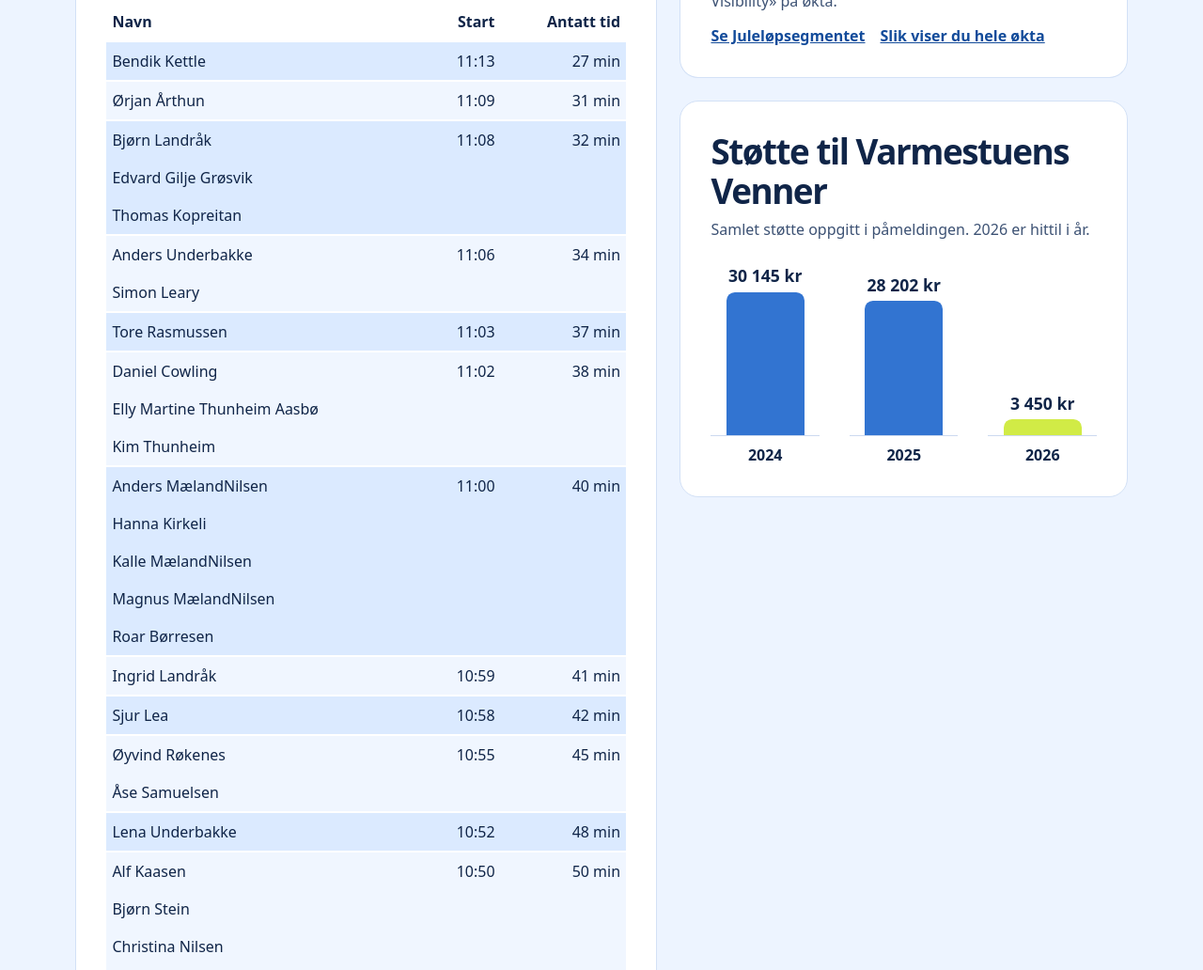
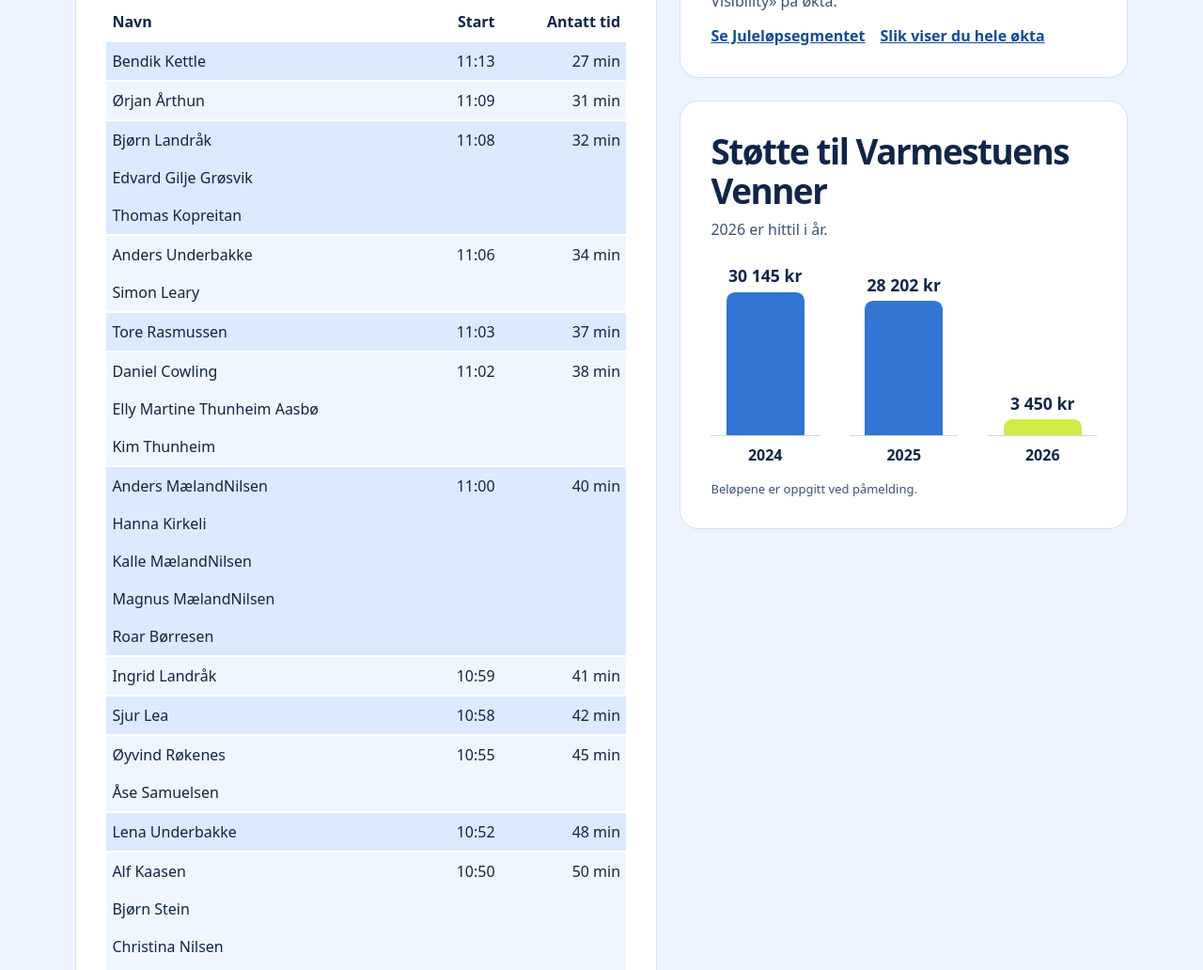
Before and after one commit to team-ryfylke/julelopet, a plain HTML site: page index.html in a window 1280 px wide. Shown: the part 754-1786 px from the top of the page at 94% size. Drawn offline with Linux system fonts and the light colour scheme.

Commit message:
Legg til fotnote under støttediagrammet

```diff
--- a/index.html
+++ b/index.html
@@ -23,6 +23,7 @@
     section { background: #fff; border: 1px solid #d3e1f6; border-radius: 1.25rem; padding: clamp(1rem, 4vw, 2rem); min-width: 0; }
     aside { display: grid; gap: 1.5rem; min-width: 0; }
     .note { color: #3d5274; margin-top: .5rem; }
+    .chart-note { color: #3d5274; font-size: .8125rem; margin-top: .9rem; }
     .strava { border-top: .3rem solid #ed571b; }
     .strava a { color: #124b9a; font-weight: 700; }
     .strava-links { display: flex; flex-wrap: wrap; gap: .5rem 1rem; margin-top: .8rem; }
@@ -91,8 +92,9 @@
       </section>
       <section aria-labelledby="donations-title">
         <h2 id="donations-title">Støtte til Varmestuens Venner</h2>
-        <p class="note">Samlet støtte oppgitt i påmeldingen. 2026 er hittil i år.</p>
+        <p class="note">2026 er hittil i år.</p>
         <div class="chart" id="donations"></div>
+        <p class="chart-note">Beløpene er oppgitt ved påmelding.</p>
       </section>
     </aside>
     <noscript>Slå på JavaScript for å vise deltakerlisten og støtten.</noscript>
```
